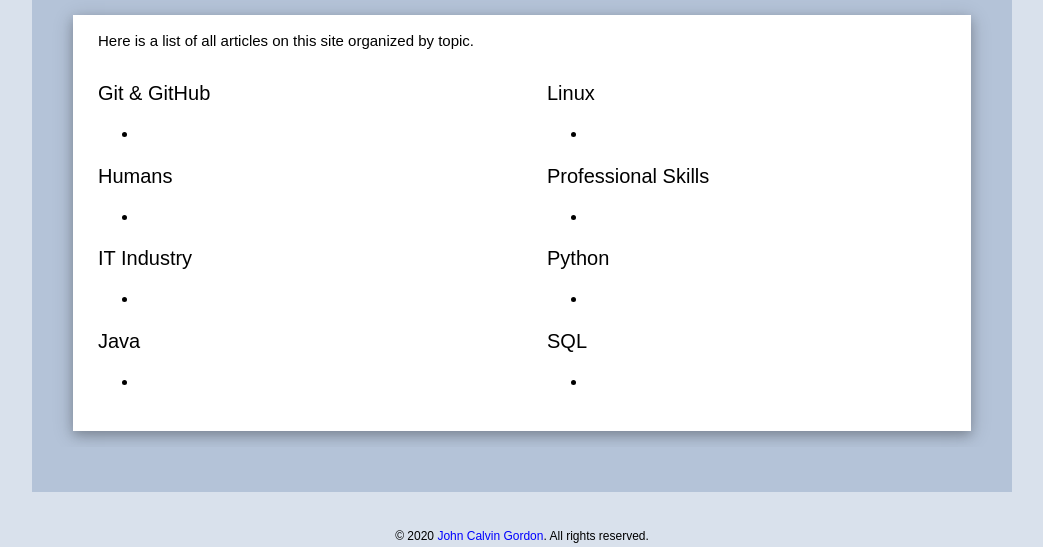
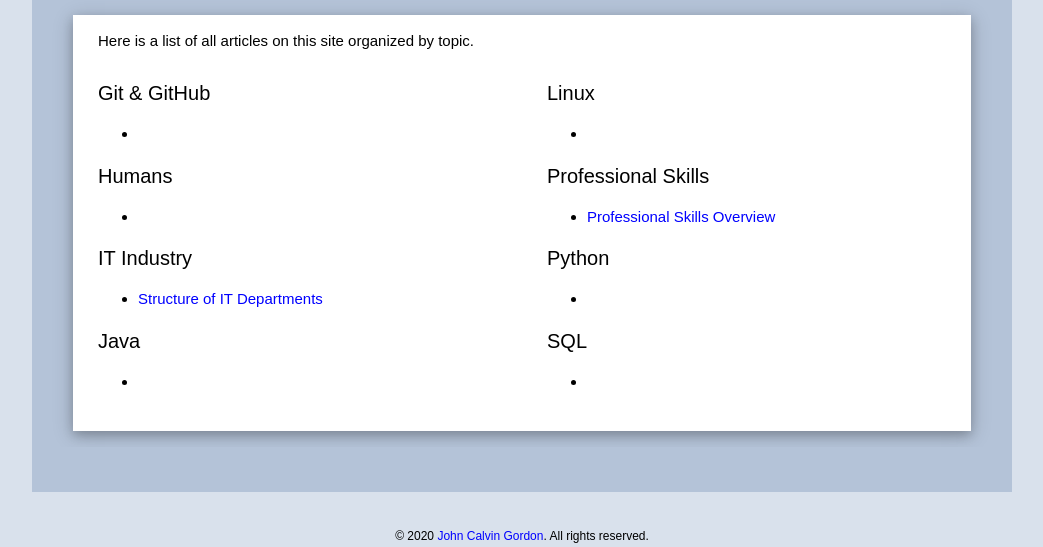
Before and after one commit to professorgordon/professorgordon, a PHP site: page /articles.php in a window 1280 px wide. Shown: the part 171-718 px from the top of the page, without its empty margins (118-1161 px from the left). Run offline with PHP 8.4, Linux system fonts and the light colour scheme; some web fonts are replaced.

Commit message:
Added entries on articles page.

```diff
--- a/articles.php
+++ b/articles.php
@@ -94,8 +94,7 @@ body,h1,h2,h3,h4,h5 {font-family: "Raleway", sans-serif}
                     <h4>IT Industry</h4>
                     <p>
                       <ul>
-                        <li>
-                        </li>
+                        <li><a href="article-structureofanitdepartment.php" style="color:#0000ff;">Structure of IT Departments</a></li>
                       </ul>
                     </p>
                     <h4>Java</h4>
@@ -117,8 +116,7 @@ body,h1,h2,h3,h4,h5 {font-family: "Raleway", sans-serif}
                     <h4>Professional Skills</h4>
                     <p>
                       <ul>
-                        <li>
-                        </li>
+                        <li><a href="article-professionalskillsoverview.php" style="color:#0000ff;">Professional Skills Overview</a></li>
                       </ul>
                     </p>
                     <h4>Python</h4>
```
